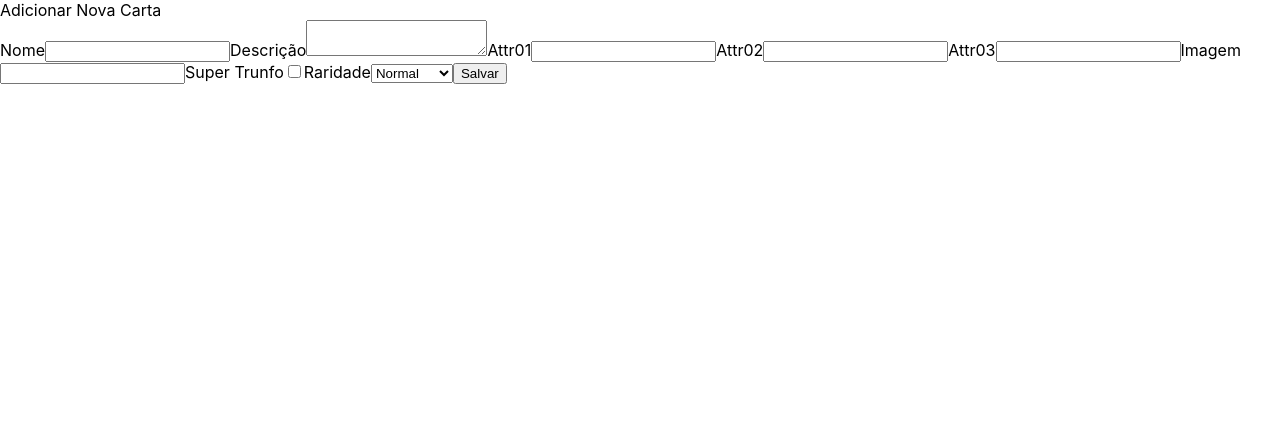
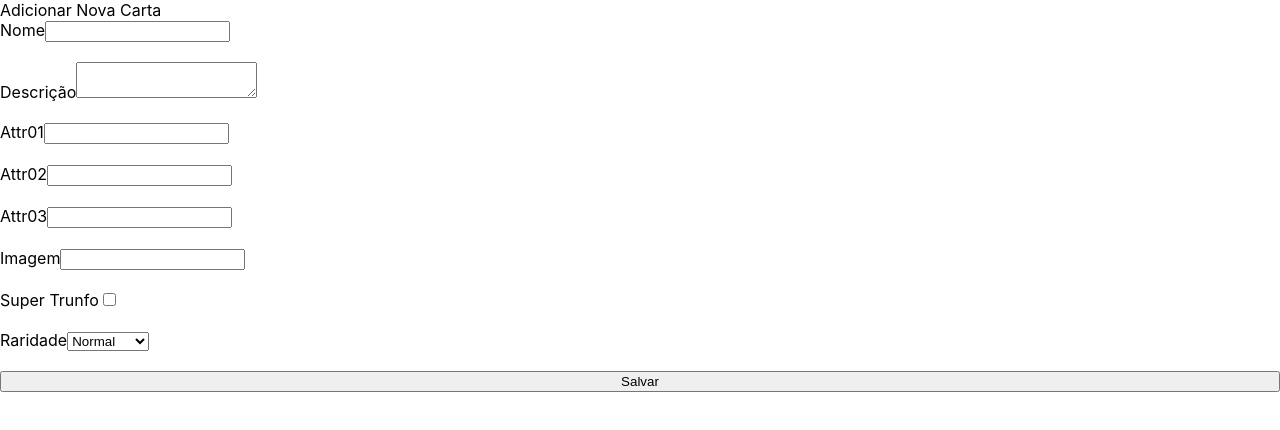
Before and after one commit to EdoardaDepine/Super-Trump-Project, a React (Create React App) app in the folder project/: page / in a window 1280 px wide. Shown: the top 430 px of the page. Built offline with nearby package versions, Linux system fonts and the light colour scheme.

Commit message:
feat: criando renderização condicional para o campo de Super Trunfo

```diff
--- a/project/public/index.html
+++ b/project/public/index.html
@@ -1,31 +1,18 @@
 <!DOCTYPE html>
 <html lang="en">
+
 <head>
   <meta charset="utf-8" />
   <link rel="icon" href="%PUBLIC_URL%/favicon.ico" />
   <meta name="viewport" content="width=device-width, initial-scale=1" />
   <meta name="theme-color" content="#000000" />
-    <meta
-      name="description"
-      content="Web site created using create-react-app"
-    />
+  <meta name="description" content="Web site created using create-react-app" />
   <link rel="apple-touch-icon" href="%PUBLIC_URL%/logo192.png" />
-    <!--
-      manifest.json provides metadata used when your web app is installed on a
-      user's mobile device or desktop. See https://developers.google.com/web/fundamentals/web-app-manifest/
-    -->
+
   <link rel="manifest" href="%PUBLIC_URL%/manifest.json" />
-    <!--
-      Notice the use of %PUBLIC_URL% in the tags above.
-      It will be replaced with the URL of the `public` folder during the build.
-      Only files inside the `public` folder can be referenced from the HTML.
+  <title>Super Trunfo</title>
+</head>
 
-      Unlike "/favicon.ico" or "favicon.ico", "%PUBLIC_URL%/favicon.ico" will
-      work correctly both with client-side routing and a non-root public URL.
-      Learn how to configure a non-root public URL by running `npm run build`.
-    -->
-    <title>React App</title>
-  </head>
 <body>
   <noscript>You need to enable JavaScript to run this app.</noscript>
   <div id="root"></div>
@@ -40,4 +27,5 @@
       To create a production bundle, use `npm run build` or `yarn build`.
     -->
 </body>
+
 </html>
--- a/project/src/App.js
+++ b/project/src/App.js
@@ -9,6 +9,8 @@ class App extends React.Component {
 
     this.onInputChange = this.onInputChange.bind(this);
     this.onSaveButtonClick = this.onSaveButtonClick.bind(this);
+    // this.verifyInputs = this.verifyInputs.bind(this);
+    //this.verifyButton = this.verifyButton.bind(this);
 
     this.state = {
       cardName: "",
@@ -19,6 +21,8 @@ class App extends React.Component {
       cardImage: "",
       cardRare: "",
       cardTrunfo: false,
+      hasTrunfo: false,
+      inSaveButtonDisabled: false,
     };
   }
 
@@ -36,6 +40,20 @@ class App extends React.Component {
     console.log("fui clicado");
   }
 
+  // verifyInputs() {
+  //   if (
+  //     this.state.cardName === "1" ||
+  //     this.state.cardDescription === "1" ||
+  //     this.state.cardImage === "1"
+  //   ) {
+  //     return this.setState(this.inSaveButtonDisabled === true);
+  //   }
+  // }
+
+  // verifyButton() {
+  //     return this.state.inSaveButtonDisabled === false
+  // }
+
   render() {
     return (
       <div>
@@ -44,7 +62,7 @@ class App extends React.Component {
           <Form
             onInputChange={this.onInputChange}
             onSaveButtonClick={this.onSaveButtonClick}
-            inSaveButtonDisabled={false}
+            inSaveButtonDisabled={this.state.inSaveButtonDisabled}
             cardName={this.state.cardName}
             cardDescription={this.state.cardDescription}
             cardAttr1={this.state.cardAttr1}
--- a/project/src/components/card.js
+++ b/project/src/components/card.js
@@ -38,9 +38,11 @@ class Card extends React.Component {
         <p className='rareCard' name='cardRare'>
           {cardRare}
         </p>
-        <p className='trunfoCard' name='cardTrunfo'>
-          {cardTrunfo}
-        </p>
+        {cardTrunfo && (
+          <p className='trunfoCard' name='cardTrunfo'>
+            Super Trunfo
+          </p>
+        )}
       </div>
     );
   }
--- a/project/src/components/checkbox.js
+++ b/project/src/components/checkbox.js
@@ -9,7 +9,7 @@ class CheckBox extends React.Component {
         <input
           type='checkbox'
           id='trunfoInput'
-          name='cardRare'
+          name='cardTrunfo'
           checked={checked}
           onChange={onInputChange}
         ></input>
--- a/project/src/components/form.js
+++ b/project/src/components/form.js
@@ -23,7 +23,10 @@ class Form extends React.Component {
     } = this.props;
 
     return (
-      <form className='form'>
+      <form
+        className='form'
+        style={{ display: "flex", flexDirection: "column", gap: 20 }}
+      >
         <Input
           className='nameInput'
           labelName='Nome'
--- a/project/src/components/select.js
+++ b/project/src/components/select.js
@@ -6,10 +6,10 @@ class Select extends React.Component {
     return (
       <label className='rareInput'>
         Raridade
-        <select value={value} onChange={onInputChange}>
-          <option value='normal'>Normal</option>
-          <option value='rare'>Raro</option>
-          <option value='suchRare'>Muito raro</option>
+        <select value={value} onChange={onInputChange} name='cardRare'>
+          <option>Normal</option>
+          <option>Raro</option>
+          <option>Muito raro</option>
         </select>
       </label>
     );
```
Lines whose indentation alone changed are shown as unchanged.
